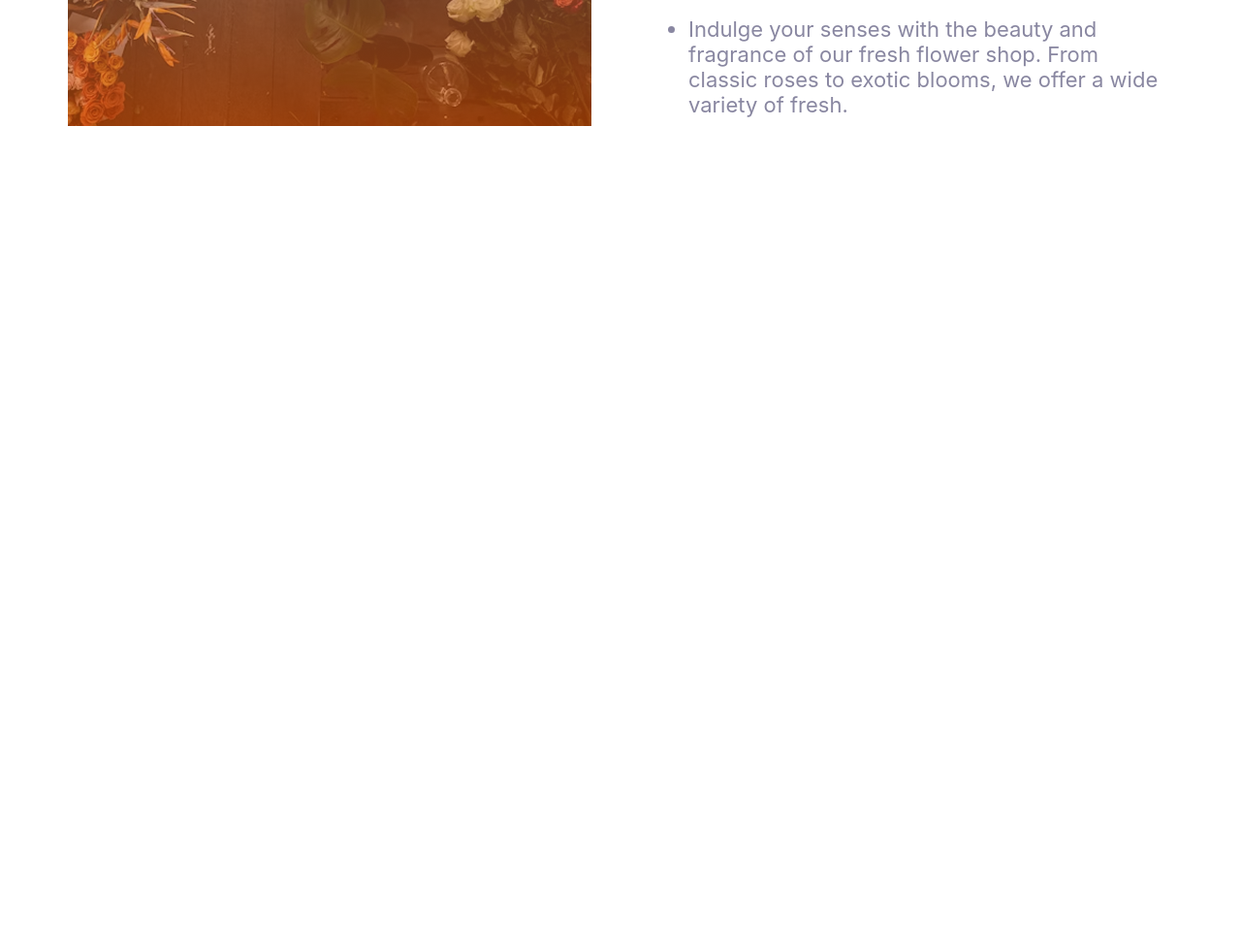
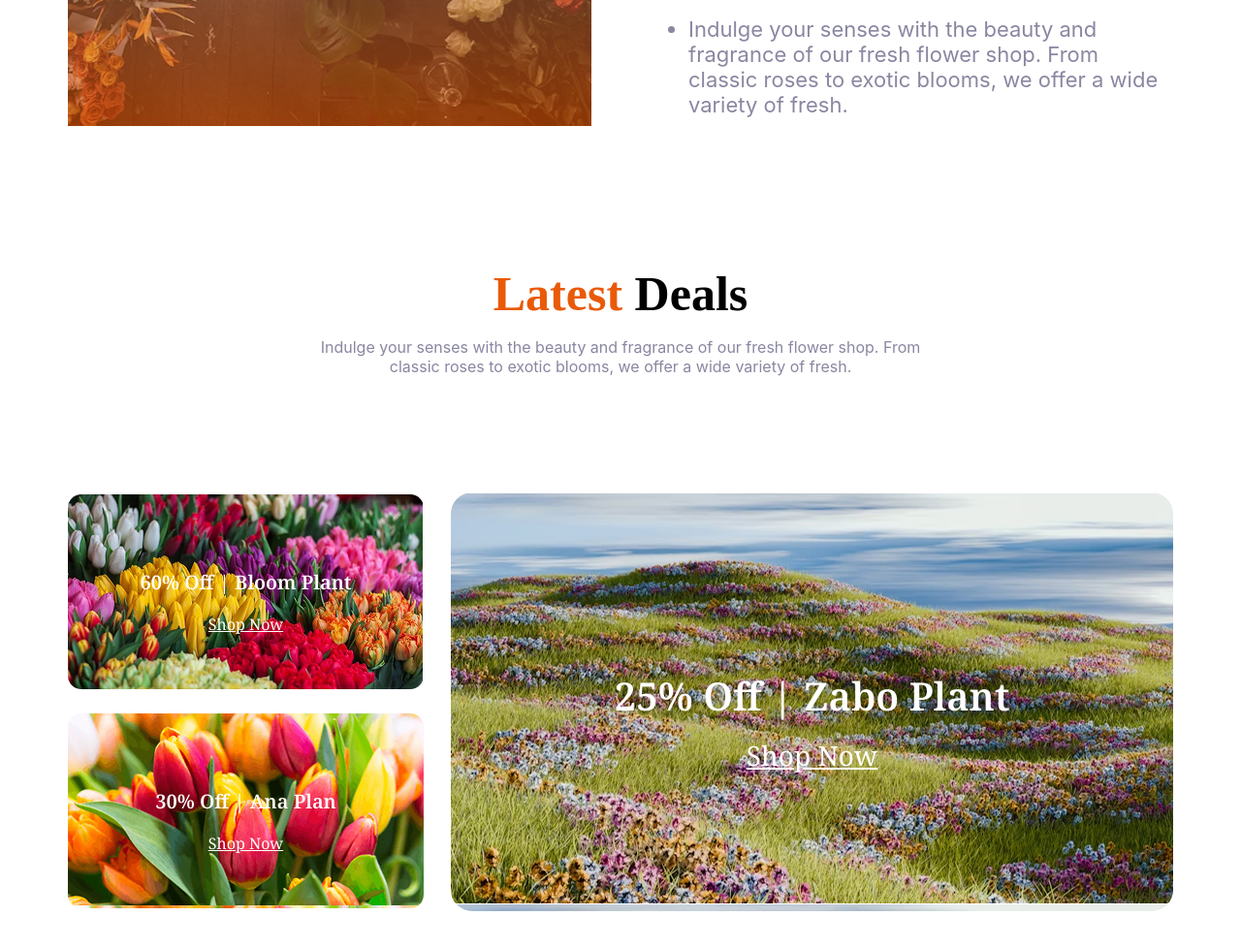
Before and after one commit to icamebyagain/assignment02, a plain HTML site: page index.html in a window 1280 px wide. Shown: the part 2607-3585 px from the top of the page at 97% size. Before the commit the page ends 2868 px from the top, so only its background shows below. Drawn offline with Linux system fonts and the light colour scheme.

Commit message:
latest deals added

```diff
--- a/index.html
+++ b/index.html
@@ -50,8 +50,9 @@
     <main>
         <section class="plants-lover-wrapper">
             <div class="our-plants">
-                <h3 class="plants-title noto"><span class="title-spn1" > Our </span> Plants</h3>
-                <p class="plants-desc inter">Indulge your senses with the beauty and fragrance of our fresh flower shop. From classic roses to exotic blooms, we offer a wide variety of fresh.</p>
+                <h3 class="plants-title noto"><span class="title-spn1"> Our </span> Plants</h3>
+                <p class="plants-desc inter">Indulge your senses with the beauty and fragrance of our fresh flower shop.
+                    From classic roses to exotic blooms, we offer a wide variety of fresh.</p>
 
             </div>
 
@@ -151,17 +152,62 @@
             <img class="trusted-badge hide" src="image/trusted-badge.png" alt="">
             <div class="plants-lover-items">
                 <div>
-                <img src="image/flower-store.png" alt="">
+                    <img class="plants-lover-img" src="image/flower-store.png" alt="">
                 </div>
                 <div>
                     <h3 class="plants-lover-title noto">Flower & Plants Lover</h3>
                     <p>
                     <ul>
-                        <li class="plants-lover-desp inter light-grey">Indulge your senses with the beauty and fragrance of our fresh flower shop. From classic roses to exotic blooms, we offer a wide variety of fresh.</li>
-                        <li class="plants-lover-desp inter light-grey">Indulge your senses with the beauty and fragrance of our fresh flower shop. From classic roses to exotic blooms, we offer a wide variety of fresh.</li>
-                        <li class="plants-lover-desp inter light-grey">Indulge your senses with the beauty and fragrance of our fresh flower shop. From classic roses to exotic blooms, we offer a wide variety of fresh.</li>
+                        <li class="plants-lover-desp inter light-grey">Indulge your senses with the beauty and fragrance
+                            of our fresh flower shop. From classic roses to exotic blooms, we offer a wide variety of
+                            fresh.</li>
+                        <li class="plants-lover-desp inter light-grey">Indulge your senses with the beauty and fragrance
+                            of our fresh flower shop. From classic roses to exotic blooms, we offer a wide variety of
+                            fresh.</li>
+                        <li class="plants-lover-desp inter light-grey">Indulge your senses with the beauty and fragrance
+                            of our fresh flower shop. From classic roses to exotic blooms, we offer a wide variety of
+                            fresh.</li>
                     </ul>
                     </p>
+                </div>
+            </div>
+        </section>
+
+        <section class="latest-deals">
+            <div class="deals-header">
+                <h2 class="deals-title">
+                    <span class="title-spn1"> Latest </span> Deals
+                </h2>
+                <p class="deals-despn inter light-grey">Indulge your senses with the beauty and fragrance of our fresh
+                    flower shop. From <br> classic roses to exotic blooms, we offer a wide variety of fresh.</p>
+            </div>
+
+            <div class="deals-grid noto">
+                <div class="left-deals">
+                    <div class="deal-card small"
+                        style="border-radius: 14px; background-image: url(image/deal-bloom.png);">
+                        <h3 class="left-title">
+                            60% Off | Bloom Plant
+                        </h3>
+                        <a href="">Shop Now</a>
+
+                    </div>
+                    <div class="deal-card small"
+                        style="border-radius: 14px; background-image: url(image/deal-ana.png);">
+                        <h3 class="left-title"> 30% Off | Ana Plan
+                        </h3>
+                        <a href="">Shop Now</a>
+
+                    </div>
+
+                </div>
+
+                <div class="deal-card lg" style="border-radius: 22px;  background-image: url(image/deal-zabo.png);">
+                    <h3 class="right-title">
+                        25% Off | Zabo Plant
+                    </h3>
+                    <a href="">Shop Now</a>
+
                 </div>
             </div>
         </section>
--- a/style/style.css
+++ b/style/style.css
@@ -6,7 +6,7 @@
 
 }
 
-.light-grey{
+.light-grey {
     color: var(--txp-cl)
 }
 
@@ -14,7 +14,7 @@
 @import url('https://fonts.googleapis.com/css2?family=Inter:ital,opsz,wght@0,14..32,100..900;1,14..32,100..900&display=swap');
 
 
-main{
+main {
     max-width: 1140px;
     margin: 120px auto;
 
@@ -37,7 +37,7 @@ main{
 }
 
 /*  nav- bar styles  */
-.nav-bar{
+.nav-bar {
     max-width: 1140px;
     height: 71px;
     margin: 0 auto;
@@ -45,11 +45,13 @@ main{
     display: flex;
     align-items: center;
 }
-.nav-links a{
+
+.nav-links a {
 
     text-decoration: none;
 }
-.nav-links{
+
+.nav-links {
     display: grid;
     grid-auto-flow: column;
     gap: 48px;
@@ -57,7 +59,7 @@ main{
     max-height: 60px;
 }
 
-.cart-d{
+.cart-d {
     color: black;
 }
 
@@ -65,12 +67,13 @@ main{
 
 .banner {
     display: grid;
-    grid-template-columns: repeat(2,1fr);
+    grid-template-columns: repeat(2, 1fr);
     max-width: 1140px;
     /* height: 71px; */
     margin: 120px auto;
 }
-.banner-title{
+
+.banner-title {
     font-size: 65px;
     font-weight: bold;
     font-family: "Noto Serif", serif;
@@ -78,17 +81,17 @@ main{
 
 }
 
-.banner-desc{
+.banner-desc {
     color: var(--txp-cl);
     font-size: 22px;
     font-family: "Inter", sans-serif;
 }
 
-.title-spn1{
+.title-spn1 {
     color: var(--cl-org);
 }
 
-.banner-img{
+.banner-img {
     max-width: 100%;
     height: 335px;
 }
@@ -96,7 +99,7 @@ main{
 
 /* Our Plants style */
 
-.plants-title{
+.plants-title {
     font-size: 50px;
     font-weight: bold;
     max-width: 1140px;
@@ -104,7 +107,7 @@ main{
 
 }
 
-.plants-desc{
+.plants-desc {
     font-size: 22px;
     color: var(--txp-cl);
     max-width: 888px;
@@ -112,39 +115,40 @@ main{
     margin-top: O;
 }
 
-.our-plants{
+.our-plants {
     text-align: center;
     margin-bottom: 49px;
 }
 
 /* CARDS */
-.plant-img{
+.plant-img {
     margin-bottom: 30px;
 
 }
 
-.pd-text{
+.pd-text {
     text-align: center;
 }
 
-.plant-card{
+.plant-card {
     max-width: 270px;
     gap: 30px;
 }
 
-.card-title{
+.card-title {
     margin: 0;
     font-size: 22px;
     font-weight: 400;
 }
 
-.card-price{
+.card-price {
     font-size: 22px;
     font-weight: bold;
 }
-.btn{
+
+.btn {
     background-color: #E95A08;
-    width:100%;
+    width: 100%;
     font-size: 16px;
     color: white;
     padding-top: 19px;
@@ -153,30 +157,32 @@ main{
     cursor: pointer;
 
 }
-.btn:hover{
+
+.btn:hover {
     background-color: #d56726;
 
 
 }
 
-.plant-cards{
+.plant-cards {
     display: grid;
-    grid-template-columns: repeat(4,1fr);
+    grid-template-columns: repeat(4, 1fr);
     gap: 30px;
 }
 
 /* Plants lover section */
-.plants-lover-items{
+.plants-lover-items {
     display: flex;
-    gap:60px ;
+    gap: 60px;
     margin-top: 210px;
 }
 
-.plants-lover-title{
+.plants-lover-title {
     font-size: 50px;
     font-weight: 600;
 }
-.plants-lover-desp{
+
+.plants-lover-desp {
     font-size: 22px;
     gap: 20px;
     margin-bottom: 20px;
@@ -185,42 +191,123 @@ main{
 .plants-lover-wrapper {
     position: relative;
 }
+
 .trusted-badge {
     height: 286px;
     position: absolute;
-  top: 1970px;
+    top: 1990px;
     left: 48%;
     transform: translateX(-50%)
 }
-.plants-lover-img{
-    max-width: 100%;
+
+.plants-lover-img {
+    width: 540px;
+    height: 597px;
+}
+
+
+/* deals */
+.latest-deals {
+    max-width: 1140px;
+}
+
+.deals-title {
+    font-size: 50px;
+    margin-bottom: 16px;
+}
+
+.deals-desp {
+    font-size: 22px;
+}
+
+.deals-header {
+    text-align: center;
+    margin-top: 133px;
+    margin-bottom: 120px;
+}
+
+.deals-grid {
+
+    display: flex;
+    justify-content: center;
+    align-items: center;
+    gap: 28px;
+}
+
+.lg {
+    width: 753px;
+    height: 432px;
+}
+
+.small {
+    width: 367px;
+    height: 201px;
+}
+
+.left-deals {
+    display: flex;
+    flex-direction: column;
+    gap: 25px;
+}
+
+.left-title {
+    font-size: 20px;
+    font-weight: 600;
+    color: white;
+    margin-bottom: 19px;
+}
+
+.right-title {
+    font-size: 40px;
+    font-weight: 600;
+    color: white;
+    margin-bottom: 15px;
+}
+
+.deal-card {
+    display: flex;
+    flex-direction: column;
+    justify-content: center;
+    align-items: center;
+}
+
+.small a {
+    color: white;
+    font-size: 16px;
+}
+
+.lg a {
+    color: white;
+    font-size: 28px;
 }
 
 
 /* respopnsive */
 /* phone-device */
-@media screen and (max-width:576px)
- {
+@media screen and (max-width:576px) {
+
     /* *{
         box-sizing: border-box;
     } */
-    .hide{
+    .hide {
         display: none;
     }
-.nav-bar{
+
+    .nav-bar {
         max-width: 361px;
         max-height: 38px;
         margin-top: 13px;
-    margin: 13px 16px ;
+        margin: 13px 16px;
     }
-.logo{
+
+    .logo {
         width: 100%;
         max-width: 63px;
         height: auto;
         padding: 0;
         display: block
+    }
 
-}
     /* banner */
     .banner {
         display: flex;
@@ -230,44 +317,78 @@ main{
     }
 
 
-.banner-title{
+    .banner-title {
         font-size: 24px;
         font-weight: bold;
-    font-family: "Noto Serif", serif;}
-.banner-desc{
+        font-family: "Noto Serif", serif;
+    }
+
+    .banner-desc {
         color: var(--txp-cl);
- font: size 14px;;
+        font: size 14px;
+        ;
         font-family: "Inter", sans-serif;
 
     }
-.banner-text{
+
+    .banner-text {
         order: 2;
         max-width: 361px;
         margin: top 28px;
 
     }
+
     .banner-img img {
-    max-width: 100%;
-    height : 245px ;
+        width: 100%;
+        height: 245px;
         display: block;
     }
 
-.plant-cards{
+    .plant-cards {
         max-width: 171px;
-    grid-template-columns: repeat(2,1fr);
+        grid-template-columns: repeat(2, 1fr);
         align-items: center;
 
     }
+
     .plant-card img {
         max-width: 171px;
         gap: 20px;
 
     }
-.plants-lover-items{
+
+    .plants-lover-items {
         display: flex;
         flex-direction: column;
     }
-.plants-lover-items img{
+
+    .plants-lover-items img {
         width: 100%;
     }
+
+    /* latest deals */
+    .deals-grid {
+        flex-direction: column;
+        align-items: stretch;
     }
+
+    .left-deals {
+        flex-direction: column;
+        width: 100%;
+    }
+
+    .deal-card {
+        width: 100%;
+    }
+
+    .small,
+    .lg {
+        width: 100% ;
+        height: 184px;
+
+    }
+
+    .small a, .left-title, .right-title, .lg a{
+        font-size: 16px;
+    }
+}
```
Lines whose indentation alone changed are shown as unchanged.
